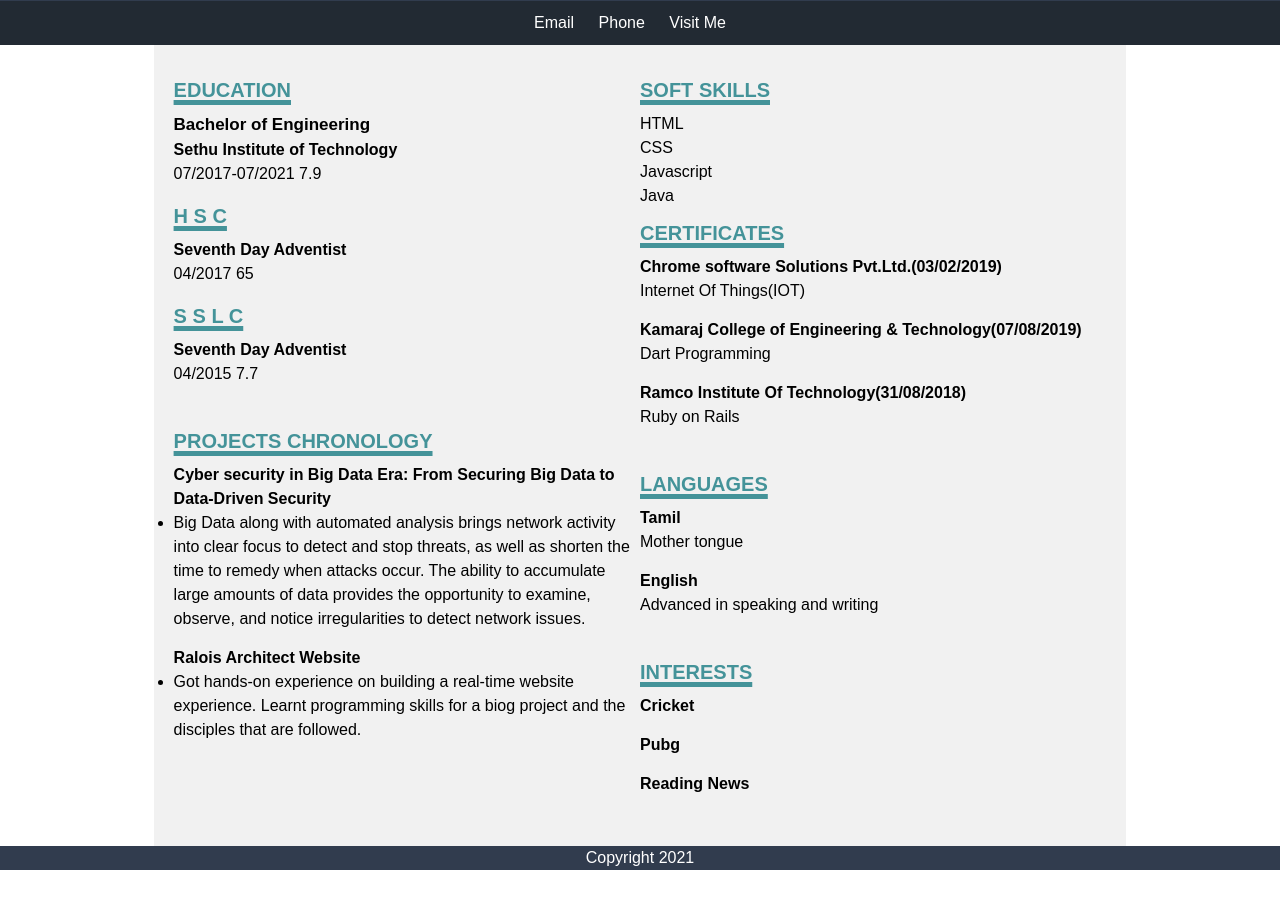
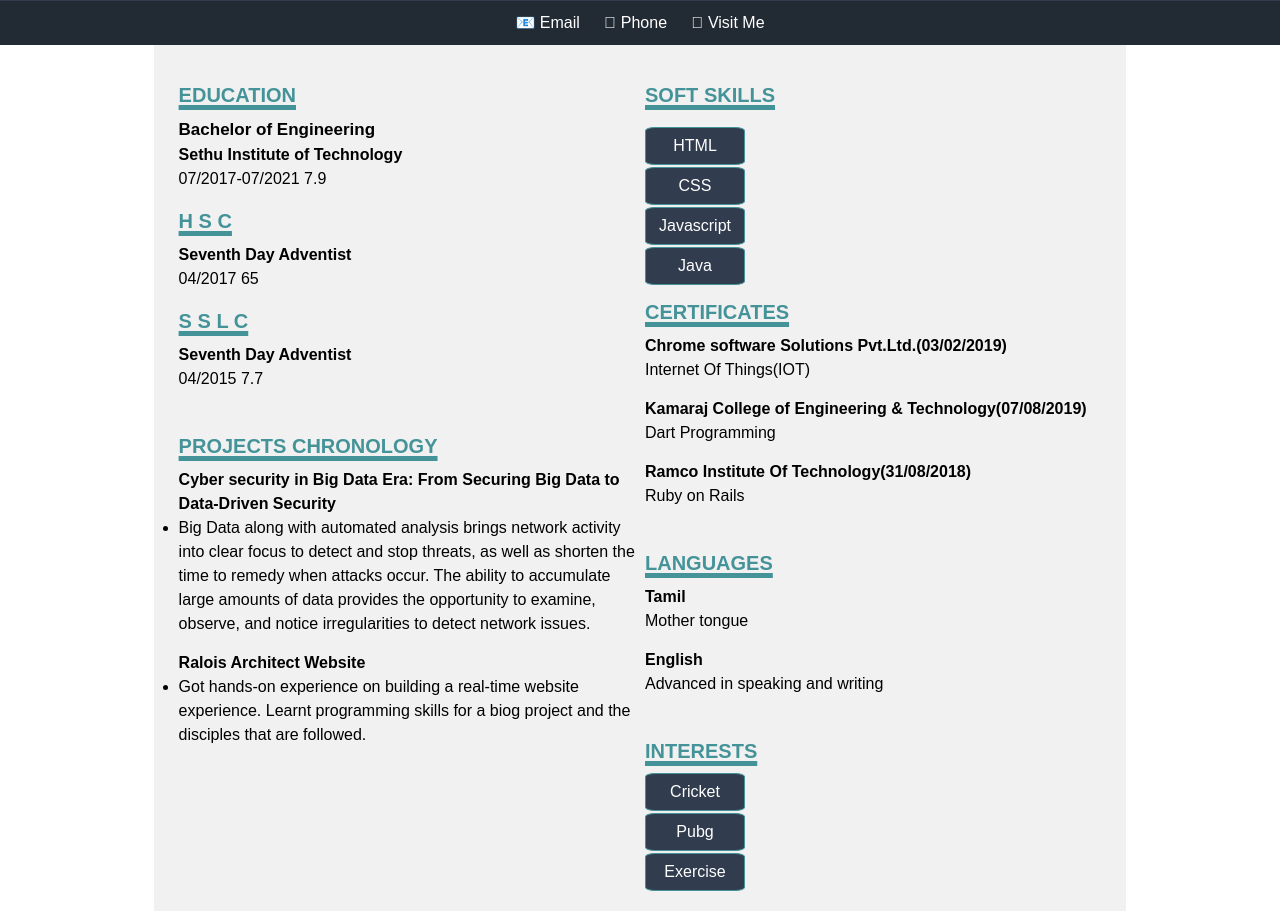
Before and after one commit to FabevyVel/fsd-03-project-1, a website: page ramarunkumar/index.html in a window 1280 px wide. Shown: the part 220-1131 px from the top of the page. Before the commit the page ends 1090 px from the top, so only its background shows below. Drawn offline with Linux system fonts and the light colour scheme.

Commit message:
ramarunkumar

```diff
--- a/ramarunkumar/css/styles.css
+++ b/ramarunkumar/css/styles.css
@@ -66,9 +66,12 @@ body{
      text-decoration: none;
      color: white;
      padding-right: 20px;
+     padding:10px;
 
 }
-
+a:hover{
+    background: rgb(68 147 153);
+}
 
 /*-------------------------end------------------------------*/
 
@@ -80,9 +83,11 @@ body{
  }
 #left{
     width: 50%;
+    padding: 5px;
 }
 #right{
     width: 50%;
+    padding: 5px;
 }
 .content-box h2{
     font-size: 20px;
@@ -104,6 +109,24 @@ h2{
     padding-bottom: 7px;
 }
 
+.content-box-tag{
+    padding: 6px;
+    width: 100px;
+    background-color: #313c4e;
+    border-radius: 10%;
+    border: 1px solid rgb(68 147 153);
+    margin-bottom: 2px;
+    color: rgb(255, 255, 255);
+    text-align: center;
+}
+
+.content-box-tag:hover{
+    background: rgb(68 147 153);
+}
+.content-box content-box-tag{
+    display: inline;
+}
+
 
 /*-------------------------footer-------------------------*/
 footer{
--- a/ramarunkumar/index.html
+++ b/ramarunkumar/index.html
@@ -4,7 +4,7 @@
     <meta charset="UTF-8">
     <meta http-equiv="X-UA-Compatible" content="IE=edge">
     <meta name="viewport" content="width=device-width, initial-scale=1.0">
-    <title>RamArun</title>
+     <title>RamArun</title>
     <link rel="stylesheet" href="./css/reset.css">
     <link rel="stylesheet" href="./css/styles.css">
 
@@ -33,9 +33,9 @@
     <!------------------------------------------------------------contact-start------------------------------------------->
 
     <div id="contact">
-         <a href="mailto:ramarunkumar@gmail.com" title="ramarunkumarv@gmail.com">Email</a>
-         <a href="tel:9790491993" title="9790491993">Phone</a>
-         <a href="https://g.page/Jayabharath?share" title="Madurai" target="_blank">Visit Me</a>
+         <a href="mailto:ramarunkumar@gmail.com" title="ramarunkumarv@gmail.com">&#128231; Email</a>
+         <a href="tel:9790491993" title="9790491993">&#xf095; Phone</a>
+         <a href="https://g.page/Jayabharath?share" title="Madurai" target="_blank">&#xf041; Visit Me</a>
      </div>
 
      <!------------------------------------------------------------contact-end-------------------------------------------->
@@ -115,7 +115,7 @@
                 <div id="right">
                     <div class="content-box">
                         <h2>SOFT SKILLS</h2>
-                        <div class="content-box-tag">
+                        <div class="content-box">
                             <div class="content-box-tag">HTML</div>
                             <div class="content-box-tag">CSS</div>
                             <div class="content-box-tag">Javascript</div>
@@ -160,16 +160,10 @@
                     <div class="content-box">
                         <h2>INTERESTS</h2>
                         <div class="content-box-details">
-                            <div class="content-box-details">
-                                <h5>Cricket</h5>
-                            </div>
-                            <div class="content-box-details">
-                                <h5>Pubg</h5>
-                            </div>
-                            <div class="content-box-details">
-                                <h5>Reading News</h5>
-                            </div>
-                        </div>
+                            <div class="content-box-tag">Cricket</div>
+                            <div class="content-box-tag">Pubg</div>
+                              <div class="content-box-tag">Exercise</div>
+
                     </div>
                 </div>
             </div>
```
Also changed, not shown: 1 other file.
